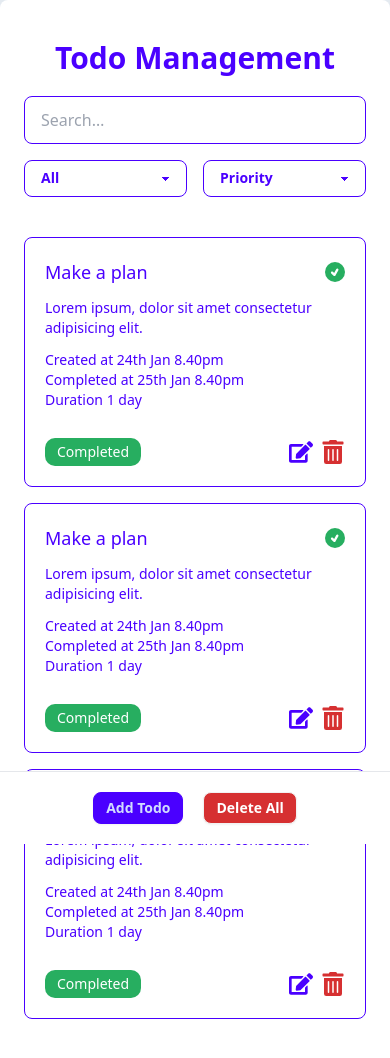
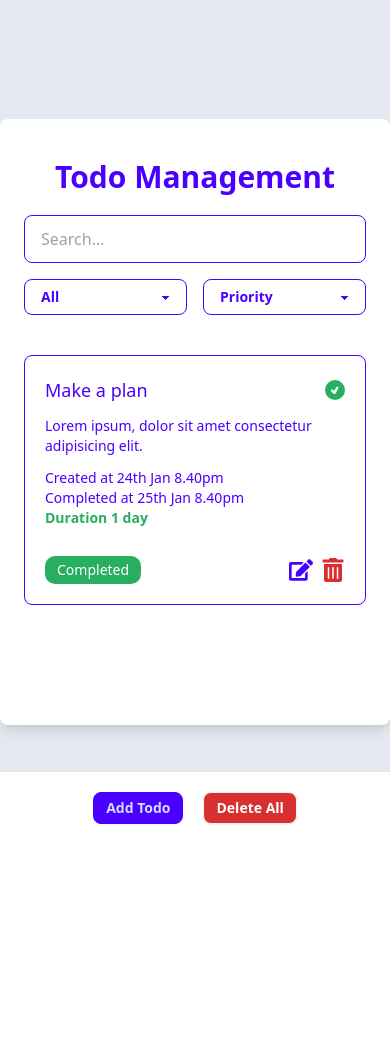
Before and after one commit to Najmul890/todo-app-react, a React (Vite) app: page / in a window 390 px wide. Shown: the top 1058 px of the page. After the commit the page ends 844 px from the top, so only its background shows below. Built offline with nearby package versions, Linux system fonts and the light colour scheme.

Commit message:
few design issue updated in actions container and todolist container

```diff
--- a/src/components/ActionsContainer/ActionsContainer.jsx
+++ b/src/components/ActionsContainer/ActionsContainer.jsx
@@ -8,7 +8,7 @@ const ActionsContainer = () => {
         <h2 className="text-3xl sm:text-4xl 2md:text-5xl font-semibold text-primary ">
           Todo Management
         </h2>
-        <div className=" hidden sm:flex ml-auto mt-8 sm:mt-3 2md:mt-1 gap-2 sm:gap-5 font-medium text-base ">
+        <div className=" hidden sm:flex ml-auto mt-8 sm:mt-3 gap-2 sm:gap-5 font-medium text-base ">
           <button className="btn btn-sm btn-primary">Add Todo</button>
           <button className="btn btn-sm bg-danger text-white hover:bg-danger ">
             Delete All
--- a/src/components/TodoListContainer/TodoListContainer.jsx
+++ b/src/components/TodoListContainer/TodoListContainer.jsx
@@ -5,7 +5,7 @@ import DeleteIcon from "../icons/Trash";
 const TodoListContainer = () => {
   return (
     <div className="mt-10 mb-[80px] sm:mb-0 border-none 2md:border border-primary rounded-lg p-0 2md:p-5 ">
-      {/* table heading */}
+      {/* table heading (hidden for smaller screens) */}
       <div className="hidden 2md:flex text-primary text-lg font-semibold ">
         <div className="basis-[4%]"></div>
         <div className="basis-[16%]">Title</div>
@@ -14,7 +14,7 @@ const TodoListContainer = () => {
         <div className="basis-[10%]">Status</div>
         <div className="basis-[10%] flex justify-end ">Action</div>
       </div>
-      {/* table content */}
+      {/* table content for desktop */}
       <div className="mt-4 hidden 2md:flex border-b py-5 border-b-primary text-primary text-sm font-medium ">
         <div className="basis-[4%] flex justify-center  ">
           <TickIcon status="complete" />
@@ -26,9 +26,9 @@ const TodoListContainer = () => {
           Lorem ipsum, dolor sit amet consectetur adipisicing elit.
         </div>
         <div className="basis-[30%]">
-          <span>Created at 24th Jan 8.40pm</span> <br />
-          <span>Completed at 25th Jan 8.40pm</span> <br />
-          <span>Duration 1 day</span>
+          <span  >Created at 24th Jan 8.40pm</span> <br />
+          <span  >Completed at 25th Jan 8.40pm</span> <br />
+          <span className="text-success font-semibold " >Duration 1 day</span>
         </div>
         <div className="basis-[10%] flex justify-center items-center">
           <div className=" inline-block px-3 py-1 text-white bg-success rounded-[10px] ">
@@ -41,8 +41,9 @@ const TodoListContainer = () => {
         </div>
       </div>
 
-      {/* for mobile */}
+      {/* table content for mobile */}
       <div className="grid 2md:hidden gap-4 grid-cols-1 sm:grid-cols-2 ">
+
         <div className=" flex flex-col gap-3 border rounded-lg p-5 border-primary text-primary text-sm font-medium ">
           <div className="flex items-center justify-between ">
             <span className="text-lg">Make a plan</span>
@@ -55,7 +56,7 @@ const TodoListContainer = () => {
           <div className="">
             <span>Created at 24th Jan 8.40pm</span> <br />
             <span>Completed at 25th Jan 8.40pm</span> <br />
-            <span>Duration 1 day</span>
+            <span className="text-success font-semibold " >Duration 1 day</span>
           </div>
           <div className="flex justify-between mt-4 items-center gap-2">
             <div className=" inline-block px-3 py-1 text-white bg-success rounded-[10px] ">
@@ -67,54 +68,7 @@ const TodoListContainer = () => {
             </div>
           </div>
         </div>
-        <div className=" flex flex-col gap-3 border rounded-lg p-5 border-primary text-primary text-sm font-medium ">
-          <div className="flex items-center justify-between ">
-            <span className="text-lg">Make a plan</span>
-            <TickIcon status="complete" />
-          </div>
 
-          <div className="">
-            Lorem ipsum, dolor sit amet consectetur adipisicing elit.
-          </div>
-          <div className="">
-            <span>Created at 24th Jan 8.40pm</span> <br />
-            <span>Completed at 25th Jan 8.40pm</span> <br />
-            <span>Duration 1 day</span>
-          </div>
-          <div className="flex justify-between mt-4 items-center gap-2">
-            <div className=" inline-block px-3 py-1 text-white bg-success rounded-[10px] ">
-              Completed
-            </div>
-            <div className="flex gap-2 ">
-              <EditIcon />
-              <DeleteIcon />
-            </div>
-          </div>
-        </div>
-        <div className=" flex flex-col gap-3 border rounded-lg p-5 border-primary text-primary text-sm font-medium ">
-          <div className="flex items-center justify-between ">
-            <span className="text-lg">Make a plan</span>
-            <TickIcon status="complete" />
-          </div>
-
-          <div className="">
-            Lorem ipsum, dolor sit amet consectetur adipisicing elit.
-          </div>
-          <div className="">
-            <span>Created at 24th Jan 8.40pm</span> <br />
-            <span>Completed at 25th Jan 8.40pm</span> <br />
-            <span>Duration 1 day</span>
-          </div>
-          <div className="flex justify-between mt-4 items-center gap-2">
-            <div className=" inline-block px-3 py-1 text-white bg-success rounded-[10px] ">
-              Completed
-            </div>
-            <div className="flex gap-2 ">
-              <EditIcon />
-              <DeleteIcon />
-            </div>
-          </div>
-        </div>
       </div>
     </div>
   );
--- a/tailwind.config.js
+++ b/tailwind.config.js
@@ -4,9 +4,6 @@ export default {
   theme: {
     extend: {
       screens: {
-        '2xs':'350px',
-        'xs':'400px',
-        '2sm':'540px',
         '2md':'900px',
       },
       colors: {
```
